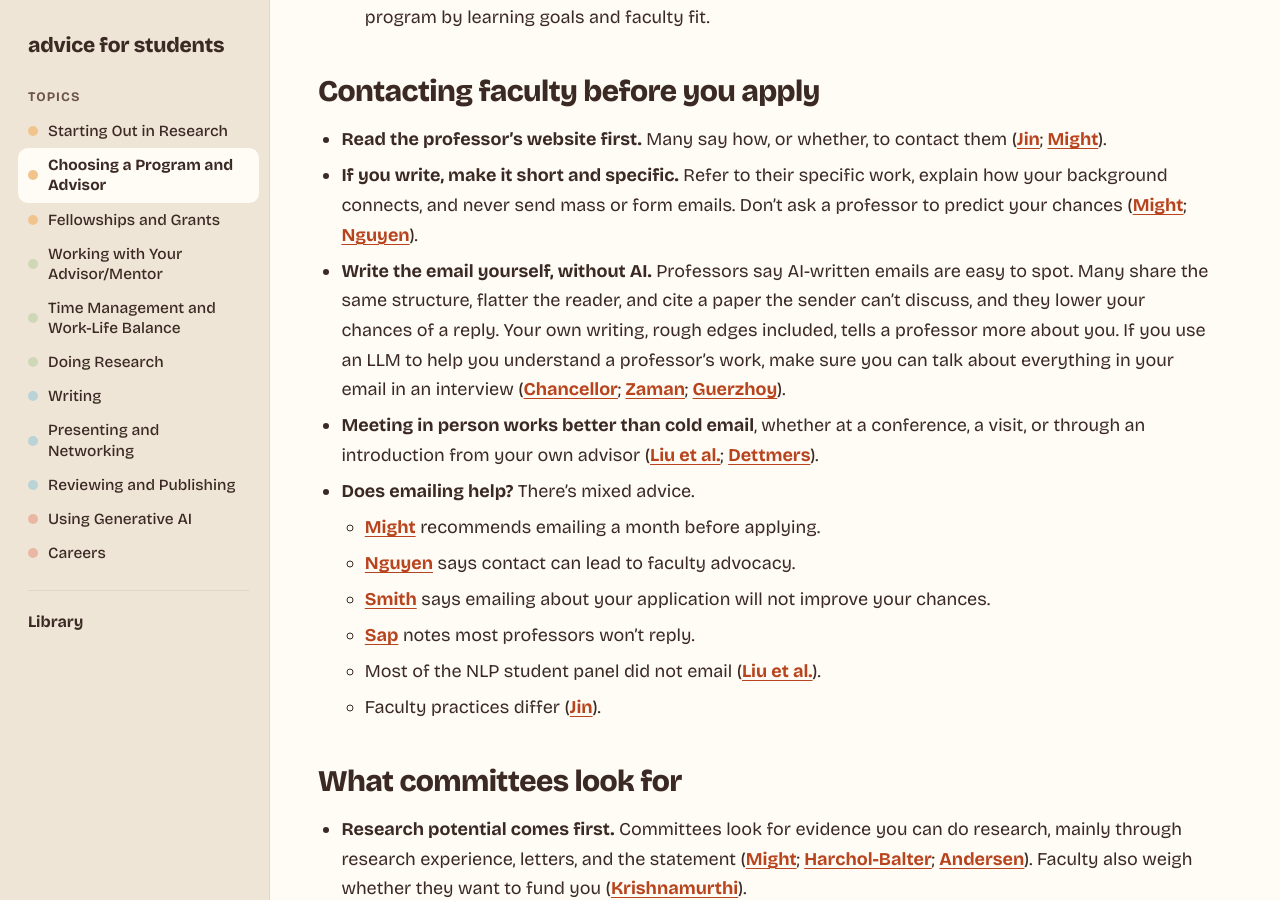
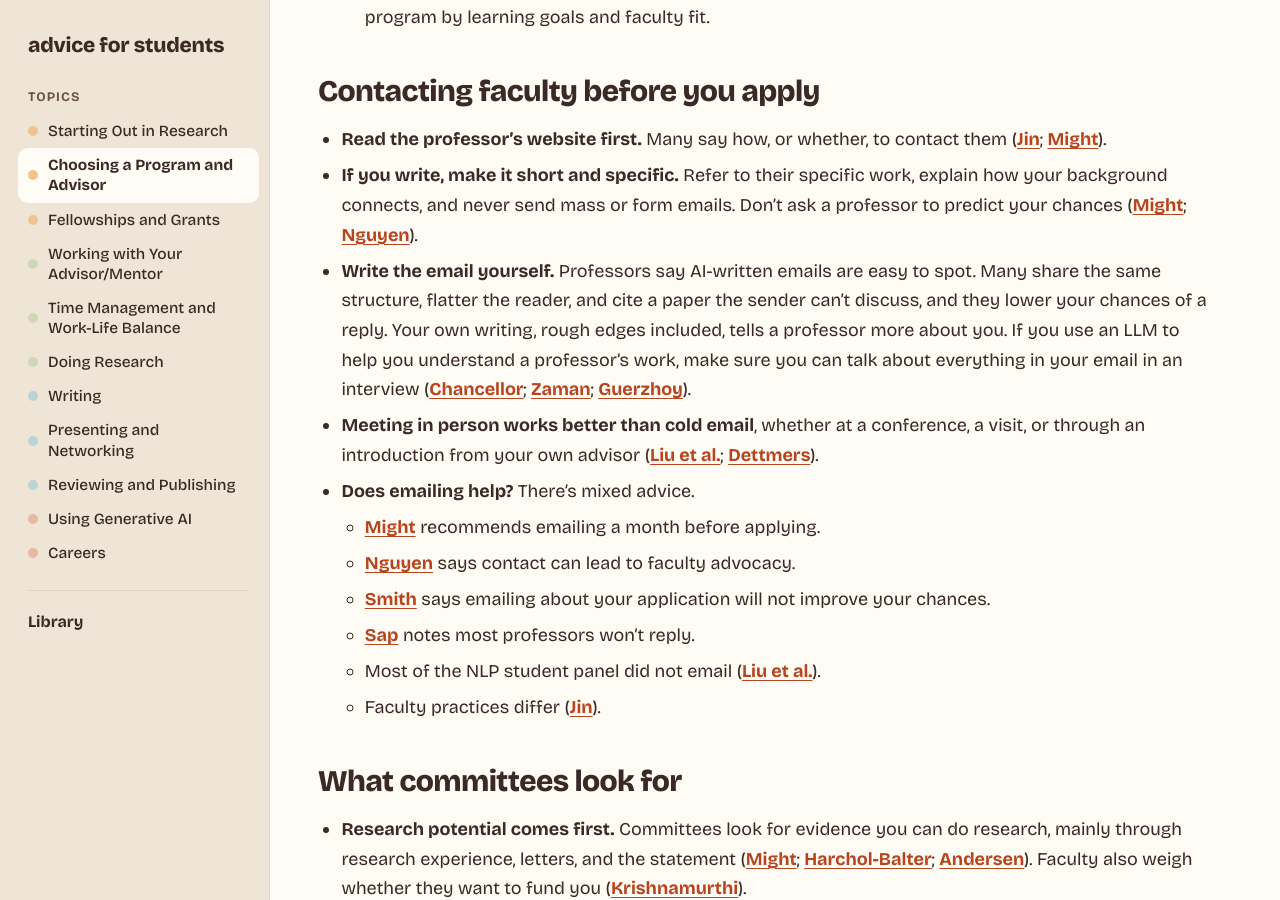
Before and after one commit to merylye/student-advice, a Jekyll site: the page built from topics/choosing.md, in a window 1280 px wide and 900 px high, scrolled down 1446 px. Built offline with Jekyll 4.4.1, drawn with Linux system fonts in a browser that asks for light colours.

Commit message:
Soften AI email heading
Co-Authored-By: Claude Opus 5.5 <noreply@anthropic.com>
Claude-Session: https://claude.ai/code/session_01C25QM1QrULTUCEMLhuM8KY

```diff
--- a/topics/choosing.md
+++ b/topics/choosing.md
@@ -28,7 +28,7 @@ topic: choosing
 
 - **Read the professor's website first.** Many say how, or whether, to contact them ([Jin](https://medium.com/@zhijing-jin/applying-for-a-phd-in-nlp-9d070a02cda0); [Might](https://matt.might.net/articles/how-to-apply-and-get-in-to-graduate-school-in-science-mathematics-engineering-or-computer-science/)).
 - **If you write, make it short and specific.** Refer to their specific work, explain how your background connects, and never send mass or form emails. Don't ask a professor to predict your chances ([Might](https://matt.might.net/articles/how-to-apply-and-get-in-to-graduate-school-in-science-mathematics-engineering-or-computer-science/); [Nguyen](https://raw.githubusercontent.com/nguyenthanhvuh/phd-cs-us/main/demystify.pdf)).
-- **Write the email yourself, without AI.** Professors say AI-written emails are easy to spot. Many share the same structure, flatter the reader, and cite a paper the sender can't discuss, and they lower your chances of a reply. Your own writing, rough edges included, tells a professor more about you. If you use an LLM to help you understand a professor's work, make sure you can talk about everything in your email in an interview ([Chancellor](https://notatechdemo.substack.com/p/how-to-email-a-professor-and-actually); [Zaman](https://tribune.com.pk/story/2619331/bad-advice-to-aspiring-students); [Guerzhoy](https://www.cs.toronto.edu/~guerzhoy/advice/coldemails.html)).
+- **Write the email yourself.** Professors say AI-written emails are easy to spot. Many share the same structure, flatter the reader, and cite a paper the sender can't discuss, and they lower your chances of a reply. Your own writing, rough edges included, tells a professor more about you. If you use an LLM to help you understand a professor's work, make sure you can talk about everything in your email in an interview ([Chancellor](https://notatechdemo.substack.com/p/how-to-email-a-professor-and-actually); [Zaman](https://tribune.com.pk/story/2619331/bad-advice-to-aspiring-students); [Guerzhoy](https://www.cs.toronto.edu/~guerzhoy/advice/coldemails.html)).
 - **Meeting in person works better than cold email**, whether at a conference, a visit, or through an introduction from your own advisor ([Liu et al.](https://blog.nelsonliu.me/2019/10/24/student-perspectives-on-applying-to-nlp-phd-programs/); [Dettmers](https://timdettmers.com/2018/11/26/phd-applications/)).
 - **Does emailing help?** There's mixed advice.
   - [Might](https://matt.might.net/articles/how-to-apply-and-get-in-to-graduate-school-in-science-mathematics-engineering-or-computer-science/) recommends emailing a month before applying.
```
